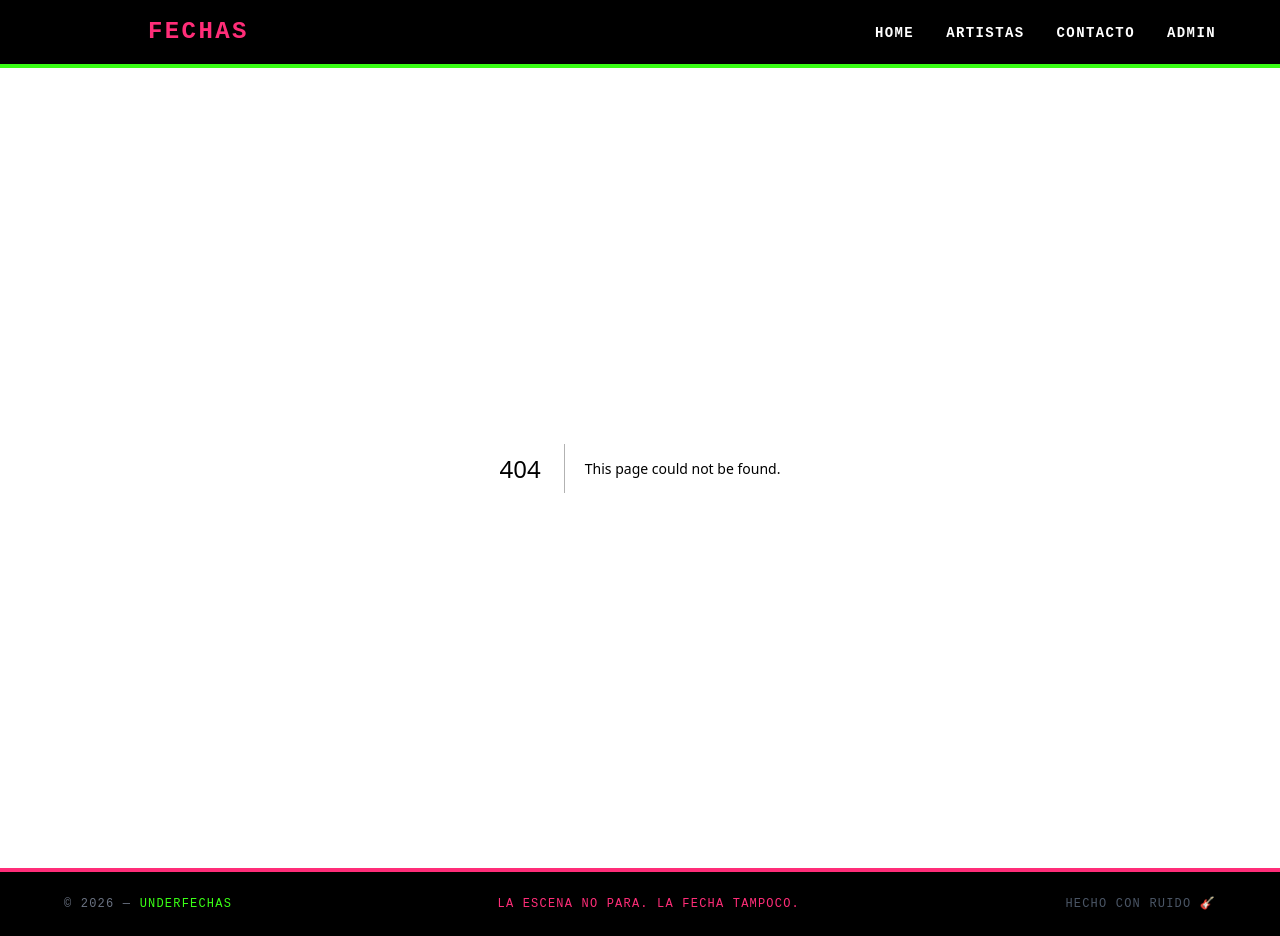
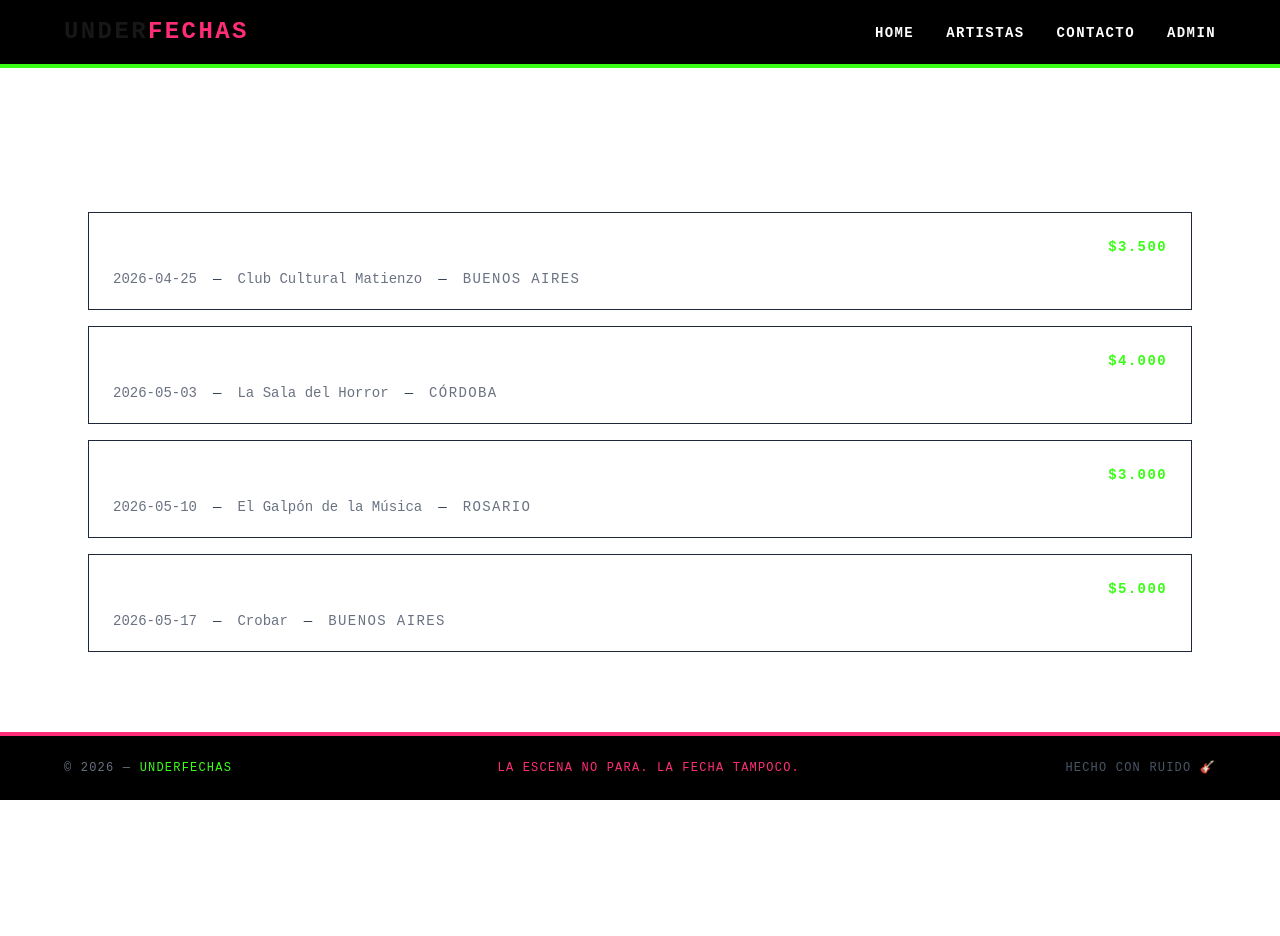
Before and after one commit to ValenBelone7/artists-under-next.js, a Next.js app: page /fechas in a window 1280 px wide. Before the commit this address had no page. After the commit the page ends 800 px from the top, so only its background shows below. Built offline with nearby package versions, Linux system fonts and the light colour scheme.

Commit message:
feat: crear ruta /fechas con listado desde Context

```diff
--- /dev/null
+++ b/src/app/fechas/FechasClient.jsx
@@ -0,0 +1,26 @@
+"use client";
+
+import { useArtistas } from "@/app/context/ArtistasContext";
+import FechaCard from "@/components/FechaCard";
+
+export default function FechasClient() {
+  const { fechas } = useArtistas();
+
+  if (fechas.length === 0) {
+    return (
+      <p className="text-gray-500 text-sm uppercase tracking-widest" style={{ fontFamily: "'Courier New', monospace" }}>
+        — No hay fechas cargadas —
+      </p>
+    );
+  }
+
+  return (
+    <ul className="flex flex-col gap-4">
+      {fechas.map((fecha) => (
+        <li key={fecha.id}>
+          <FechaCard fecha={fecha} />
+        </li>
+      ))}
+    </ul>
+  );
+}
--- /dev/null
+++ b/src/app/fechas/page.js
@@ -0,0 +1,15 @@
+import FechasClient from "./FechasClient";
+
+export default function FechasPage() {
+  return (
+    <div className="max-w-6xl mx-auto px-6 py-16 flex flex-col gap-10">
+      <h1
+        className="text-4xl font-black uppercase tracking-widest text-white"
+        style={{ fontFamily: "'Courier New', monospace" }}
+      >
+        Fechas
+      </h1>
+      <FechasClient />
+    </div>
+  );
+}
```
